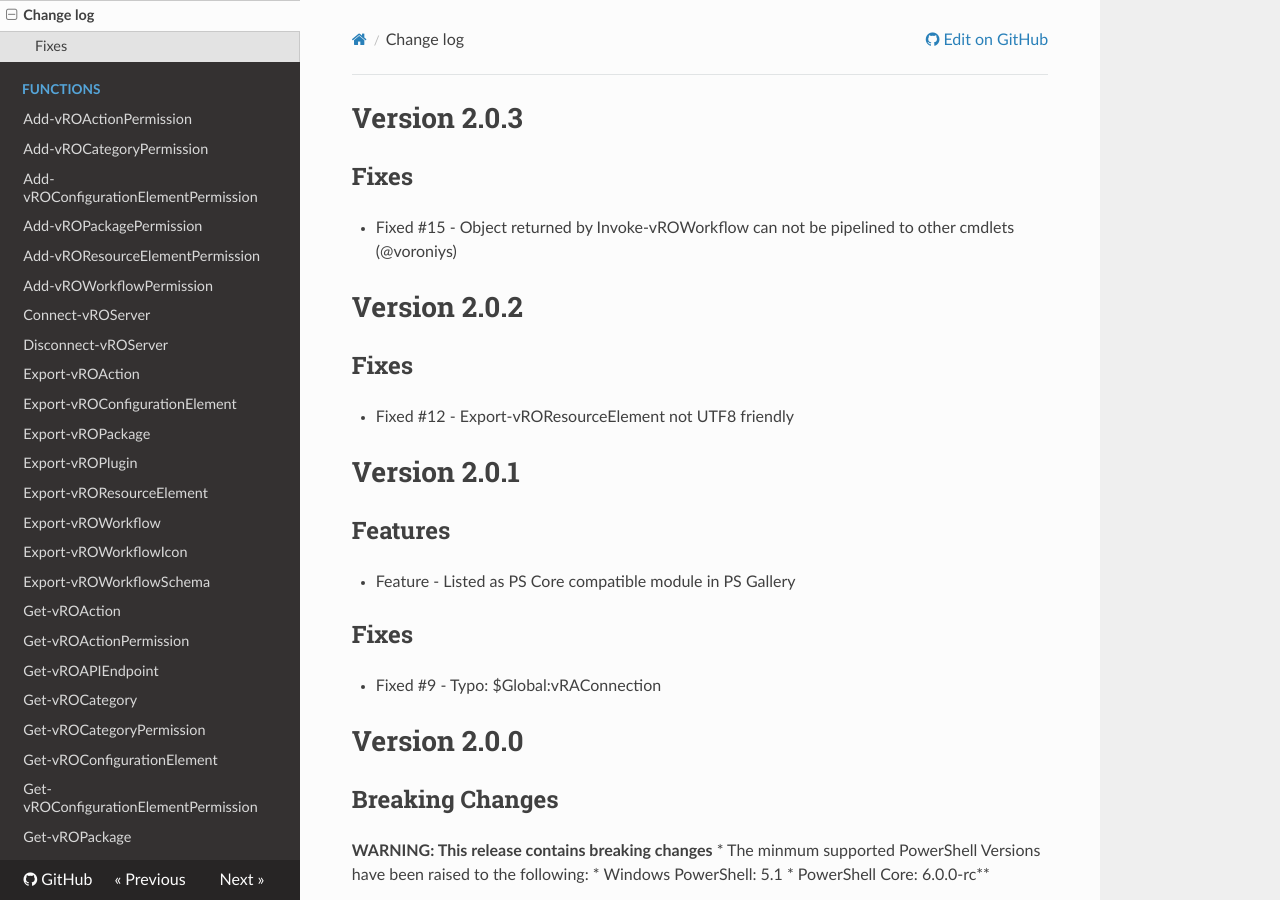
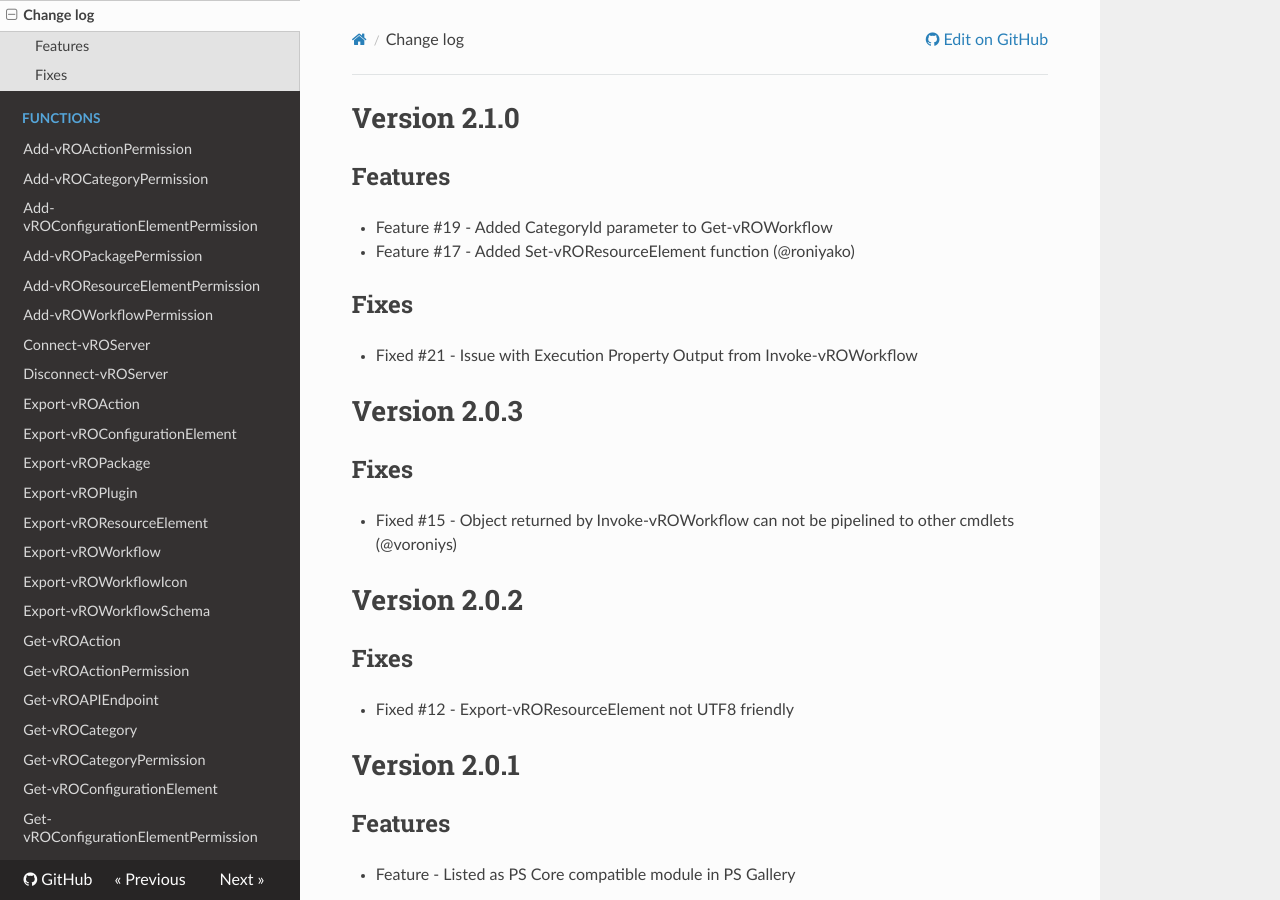
Before and after one commit to jakkulabs/PowervRO, an MkDocs documentation site: the page built from docs/CHANGELOG.md, in a window 1280 px wide and 900 px high. Built offline with MkDocs 1.6.1, drawn with Linux system fonts in a browser that asks for light colours; nearby versions of some CDN libraries; old or Windows-style settings are respelled for this version of MkDocs.

```diff
--- a/docs/CHANGELOG.md
+++ b/docs/CHANGELOG.md
@@ -1,3 +1,12 @@
+# Version 2.1.0
+
+## Features
+* Feature #19 - Added CategoryId parameter to Get-vROWorkflow
+* Feature #17 - Added Set-vROResourceElement function (@roniyako)
+
+## Fixes
+* Fixed #21 - Issue with Execution Property Output from Invoke-vROWorkflow
+
 # Version 2.0.3
 
 ## Fixes
```
Also changed, not shown: RELEASE.md (+5 -1 lines).
